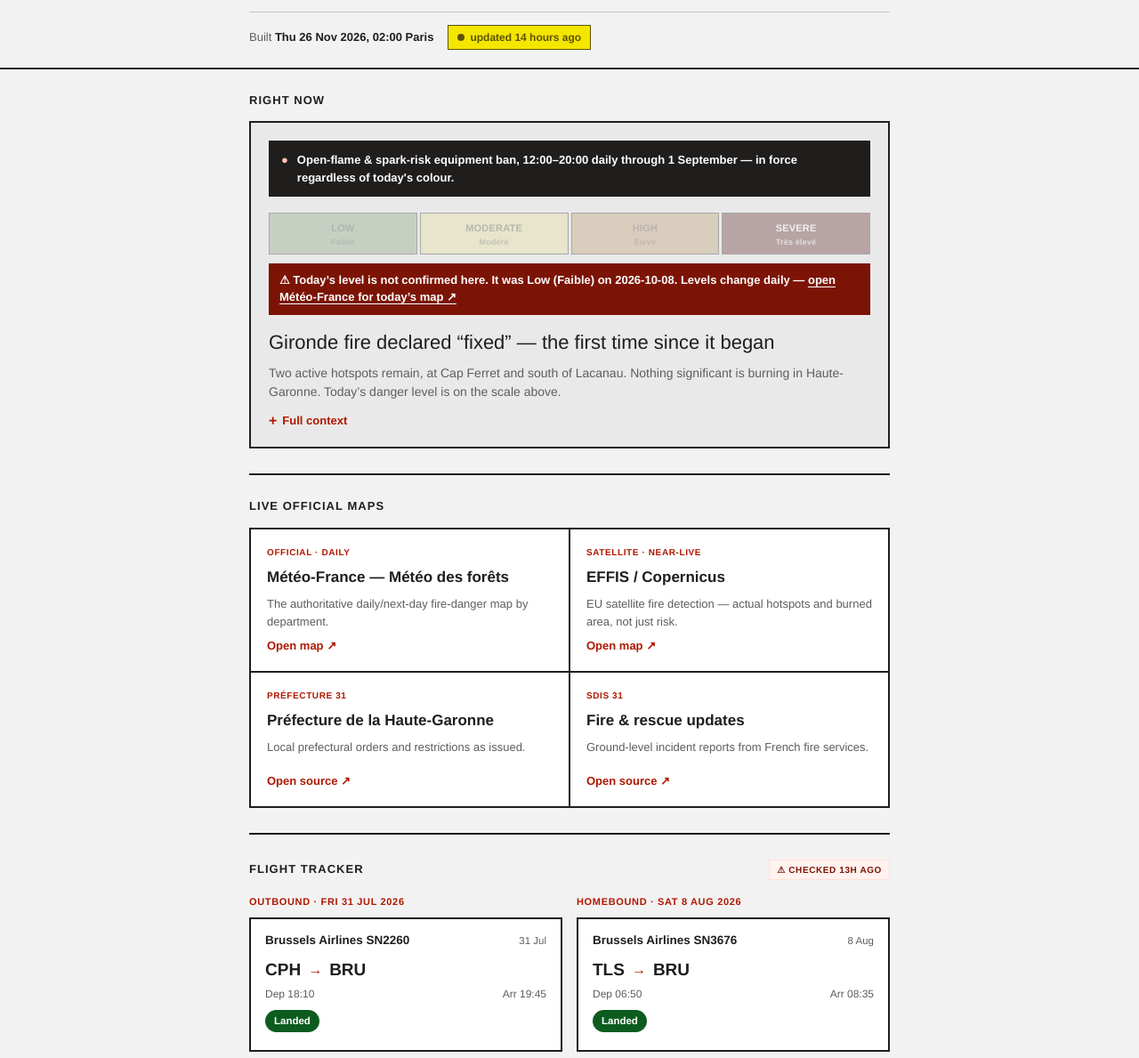
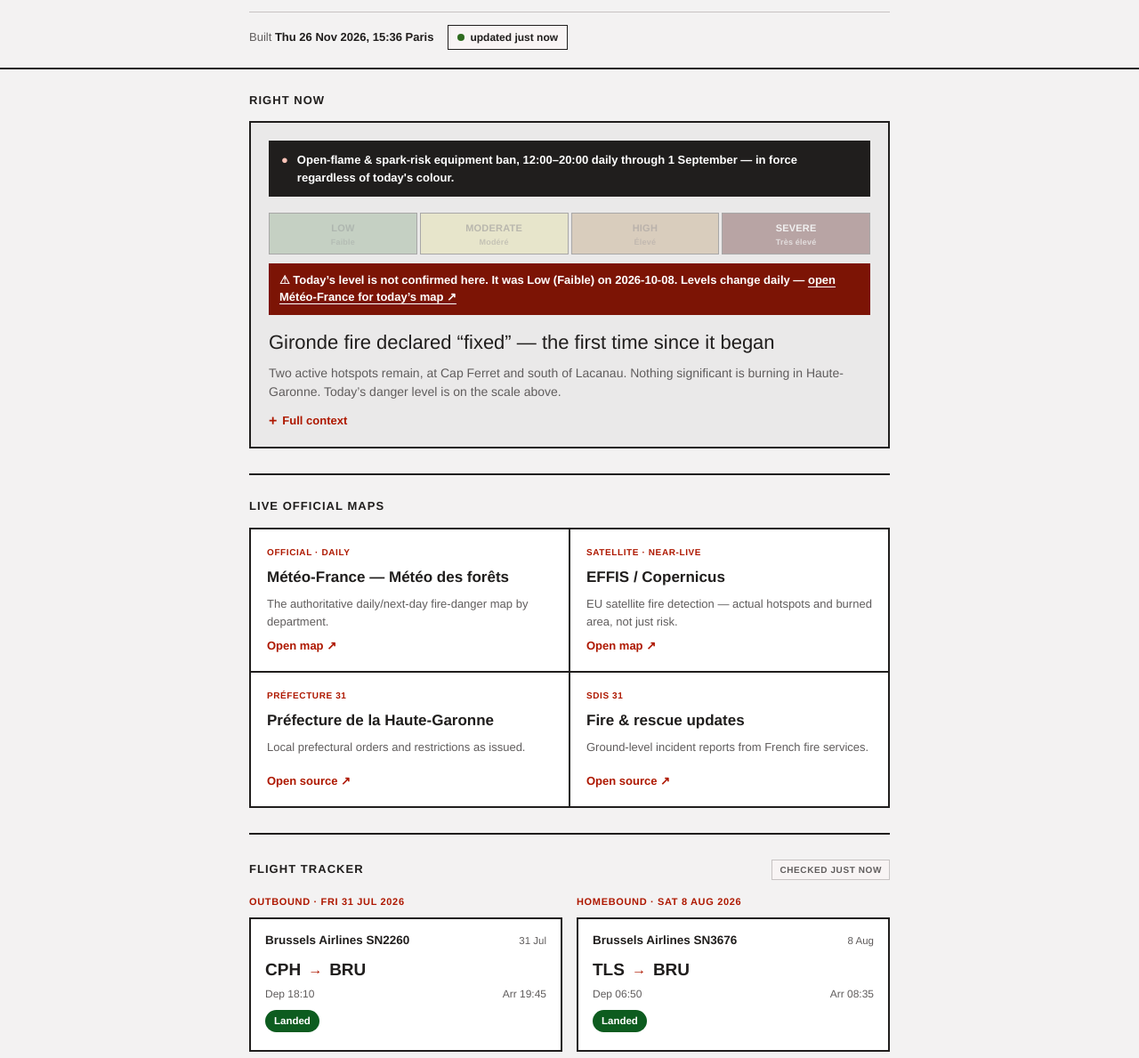
Before and after one commit to RasmusRubin/toulouse-fire-tracker, a plain HTML site: page index.html in a window 1280 px wide. Shown: the part 101-1290 px from the top of the page at 89% size. Drawn offline with Linux system fonts and the light colour scheme.

Commit message:
Update: 2026-11-26 13:36 UTC

```diff
--- a/index.html
+++ b/index.html
@@ -299,7 +299,7 @@
     <span class="eyebrow">Fire Watch · Occitanie / Haute-Garonne</span>
     <h1 class="title">Toulouse Wildfire Tracker</h1>
     <div class="tripbar">
-      <span>Built <span class="stamp" id="build-stamp" data-built="2026-11-26T02:00:24.656400+02:00"><!--STAMP_START-->Thu 26 Nov 2026, 02:00 Paris<!--STAMP_END--></span></span>
+      <span>Built <span class="stamp" id="build-stamp" data-built="2026-11-26T15:36:09.646506+02:00"><!--STAMP_START-->Thu 26 Nov 2026, 15:36 Paris<!--STAMP_END--></span></span>
       <span class="chip fresh" id="age"><span class="dot"></span>updated just now</span>
     </div>
   </div>
@@ -377,7 +377,7 @@
   <section aria-labelledby="flights-h">
     <div class="section-head">
       <h2 class="section-title" id="flights-h">Flight Tracker</h2>
-      <span class="section-tag tag-auto" id="flight-age" data-flight-built="2026-11-26T02:00:24.656400+02:00">Not yet checked</span>
+      <span class="section-tag tag-auto" id="flight-age" data-flight-built="2026-11-26T15:36:09.646506+02:00">Not yet checked</span>
     </div>
     <div class="flight-groups">
       <div class="flight-col">
```
